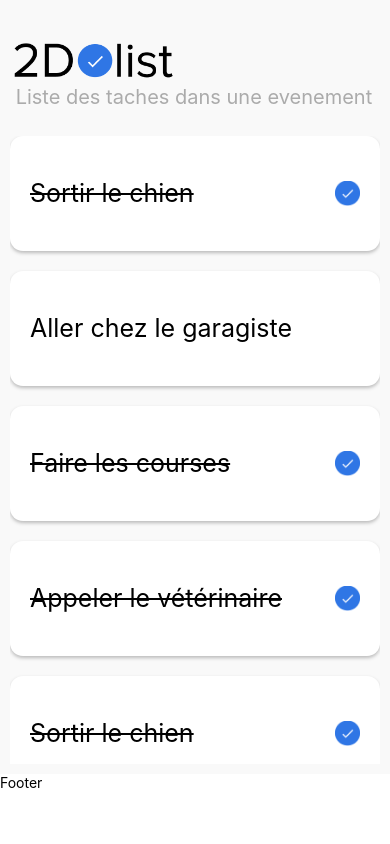
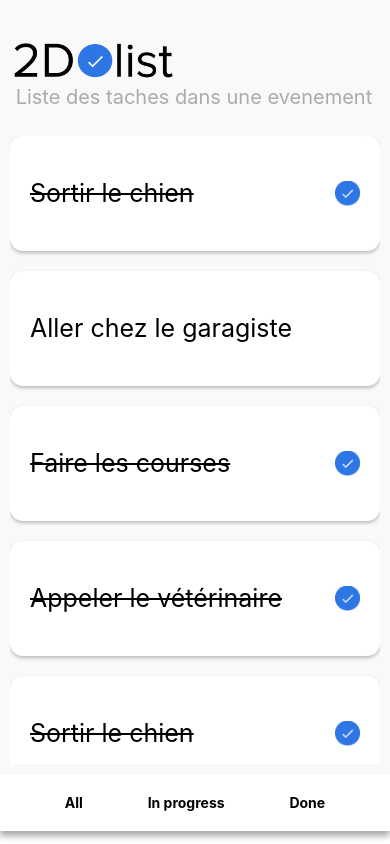
Before and after one commit to Madaeli/event_react, a React Native app: screen / in a window 390 px wide. Built offline with nearby package versions, Linux system fonts and the light colour scheme.

Commit message:
Test Final

```diff
--- a/App.js
+++ b/App.js
@@ -4,8 +4,9 @@ import { s } from "./app.style";
 import { Header } from "./components/Header/Header.jsx";
 import { CardTodo } from "./components/CardTodo/CardTodo.jsx"
 import {useState} from "react";
-
+import { TapBottomMenu } from "./components/TapeBottomMenu/TapBottomMenu.jsx"
 export default function App() {
+    const [ selectedTabName, setSelectedTabName ] = useState("all");
 
     const [todoList, setTodoList]= useState([
       {id: 1, title : "Sortir le chien", isCompleted: true },
@@ -56,7 +57,7 @@ export default function App() {
                   </SafeAreaView>
             </SafeAreaProvider>
             <View style={s.footer}>
-                              <Text>Footer</Text>
+                  <TapBottomMenu selectedTabName = { selectedTabName } />
           </View>
           </>
       );
--- a/components/CardTodo/CardTodo.style.js
+++ b/components/CardTodo/CardTodo.style.js
@@ -3,7 +3,6 @@ import { StyleSheet } from "react-native";
 export const s = StyleSheet.create({
   card: {
     backgroundColor: "white",
-    display: "flex",
     flexDirection: "row",
     height: 115,
     borderRadius:13,
--- /dev/null
+++ b/components/TapeBottomMenu/TapBottomMenu.jsx
@@ -0,0 +1,26 @@
+import { Text, TouchableOpacity, View} from "react-native";
+import {s} from "./TapBottomMenu.syle";
+export function TapBottomMenu(selectedTabName) {
+  function getTextStyle(tabName){
+    return{
+      fontWeight: "bold",
+      color: tabName === selectedTabName ? "#2F76E5" : "black",
+    }
+  }
+
+  return(
+    <View style={s.container}>
+      <TouchableOpacity>
+        <Text style= {getTextStyle("all")} >All</Text>
+      </TouchableOpacity>
+      <TouchableOpacity>
+        <Text style= {getTextStyle("inProgress")}>In progress</Text>
+      </TouchableOpacity>
+      <TouchableOpacity>
+        <Text style= {getTextStyle("done")}>Done</Text>
+      </TouchableOpacity>
+    </View>
+  );
+
+
+}
--- /dev/null
+++ b/components/TapeBottomMenu/TapBottomMenu.syle.js
@@ -0,0 +1,19 @@
+import { StyleSheet } from "react-native";
+
+export const s = StyleSheet.create({
+    container:{
+      flexDirection: "row",
+      backgroundColor: "white",
+      justifyContent: "space-evenly",
+      paddingVertical: 20,
+      shadowColor: "#000",
+      shadowOffset: {
+	    width: 0,
+	    height: 5,
+      },
+      shadowOpacity: 0.34,
+      shadowRadius: 6.27,
+
+      elevation: 10,
+    }
+});
```
